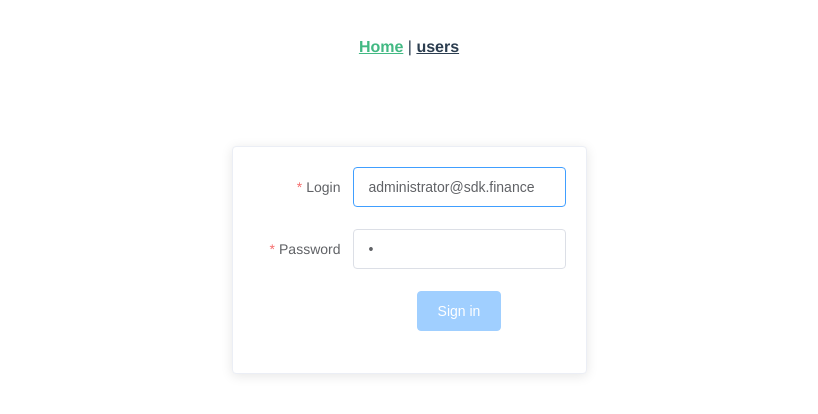
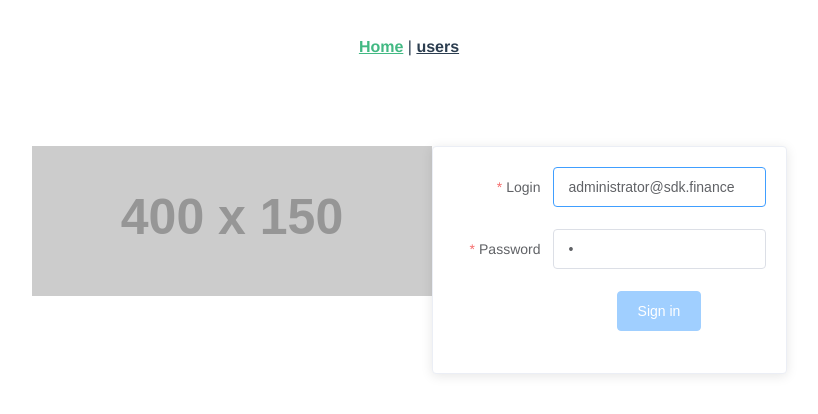
Before and after one commit to cawa-93/paycore, a Vue app: page /#/ in a window 1280 px wide. Shown: the top 414 px of the page, without its empty margins (231-1049 px from the left). Built offline with nearby package versions, Linux system fonts and the light colour scheme; what vue-async-computed would draw is missing.

Commit message:
Site logo component

```diff
--- /dev/null
+++ b/src/components/logo.vue
@@ -0,0 +1,30 @@
+<template>
+  <router-link :to='to' class='logo-link'>
+    <img src='https://fakeimg.pl/400x150/' :alt='alt'>
+  </router-link>
+</template>
+
+<script>
+export default {
+  name: 'logo',
+  props: {
+    to: {
+      type: [String, Object],
+      default: '/'
+    },
+    alt: {
+      type: String,
+      default: 'Site logo'
+    }
+  }
+}
+</script>
+
+<style scope>
+.logo-link,
+.logo-link img {
+  display: block;
+  max-height: 100%;
+  height: 100%;
+}
+</style>
--- a/src/views/Login.vue
+++ b/src/views/Login.vue
@@ -1,5 +1,6 @@
 <template>
   <div class='home'>
+    <logo></logo>
     <el-card class='box-card'>
       <login-form @login='saveUser'></login-form>
     </el-card>
@@ -9,6 +10,7 @@
 <script>
 // @ is an alias to /src
 import LoginForm from '@/components/login-form.vue'
+import logo from '@/components/logo'
 
 export default {
   name: 'home',
@@ -20,7 +22,8 @@ export default {
     })
   },
   components: {
-    LoginForm
+    LoginForm,
+    logo
   },
   methods: {
     saveUser (authData) {
--- a/src/views/Users.vue
+++ b/src/views/Users.vue
@@ -1,6 +1,12 @@
 <template>
   <el-container>
-    <el-header>Header</el-header>
+    <el-header>
+      <logo></logo>
+    </el-header>
+    <el-container>
+      <el-aside width='200px'>
+        <router-link to='/'>Home</router-link>
+      </el-aside>
       <el-main>
         <template v-if='users && users.records'>
 
@@ -44,14 +50,17 @@
         </template>
 
       </el-main>
+    </el-container>
     <el-footer>Footer</el-footer>
   </el-container>
 </template>
 
 <script>
 import axios from 'axios'
+import logo from '@/components/logo'
 export default {
   name: 'Users',
+  components: {logo},
   beforeRouteEnter (to, from, next) {
     next(vm => {
       if (!vm.$store.getters.isUserAuth) {
```
Lines whose indentation alone changed are shown as unchanged.
